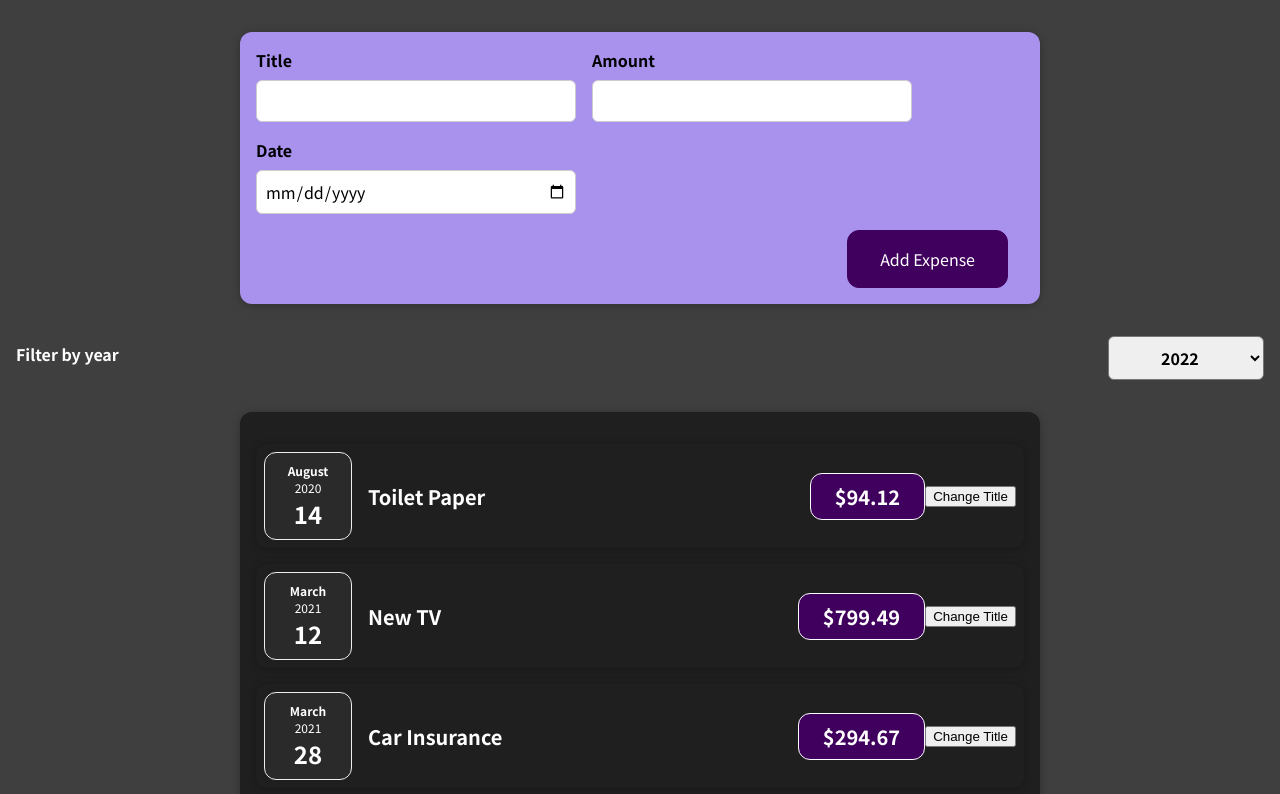
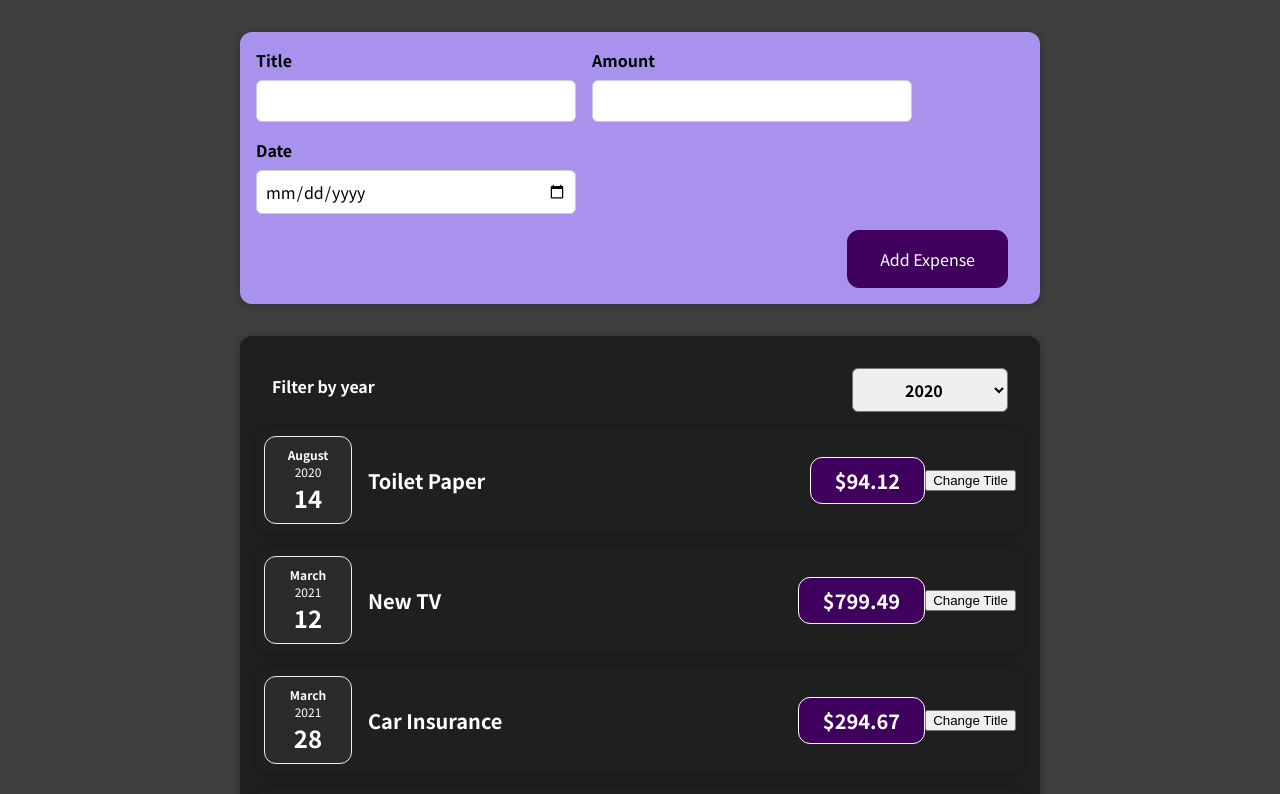
Before and after one commit to jackiepareja/expense-tracker, a React (Create React App) app: page / in a window 1280 px wide. Shown: the top 794 px of the page. Built offline with nearby package versions, Linux system fonts and the light colour scheme.

Commit message:
added expensesFilter component and stored and lifted up state to expenses. Added two way binding to the changeHandler

```diff
--- a/src/components/Expenses/Expenses.js
+++ b/src/components/Expenses/Expenses.js
@@ -1,13 +1,20 @@
+import { useState } from 'react';
 import ExpenseItem from "./ExpenseItem";
 import ExpensesFilter from "./ExpensesFilter";
 import Card from "../core-ui/Card";
 import "./Expenses.css";
 
 const Expenses = (props) => {
+  const [filteredYear, setFilteredYear] = useState('2020')
+  const filteredChangeHandler = (selectedYear) => {
+    setFilteredYear(selectedYear);
+
+  }
+  console.log(filteredYear)
   return (
-    <div>
-      <ExpensesFilter />
+
     <Card className="expenses">
+      <ExpensesFilter onChangeFilter={filteredChangeHandler} selectedYear={filteredYear} />
       <ExpenseItem
         title={props.items[0].title}
         amount={props.items[0].amount}
@@ -28,7 +35,6 @@ const Expenses = (props) => {
         amount={props.items[3].amount}
         date={props.items[3].date} />
     </Card>
-    </div>
   )
 }
 
--- a/src/components/Expenses/ExpensesFilter.js
+++ b/src/components/Expenses/ExpensesFilter.js
@@ -1,14 +1,13 @@
-import React, { useState } from 'react';
+import React from 'react';
 import './ExpensesFilter.css';
 
-const ExpensesFilter = () => {
-  const [enteredYear, setEnteredYear] = useState('');
+const ExpensesFilter = (props) => {
 
-  const filterYearHandler = (evt) => {
-    setEnteredYear(evt.target.value);
+  const dropdownChangeHandler = (evt) => {
+    props.onChangeFilter(evt.target.value)
   }
 
-  console.log(enteredYear);
+
 
 
 
@@ -16,7 +15,7 @@ const ExpensesFilter = () => {
     <div className='expenses-filter'>
       <div className='expenses-filter__control'>
         <label>Filter by year</label>
-        <select onChange={filterYearHandler}>
+        <select onChange={dropdownChangeHandler} value={props.selectedYear}>
           <option value='2022'>2022</option>
           <option value='2021'>2021</option>
           <option value='2020'>2020</option>
```
Also changed, not shown: 1 other file (tests, documents, lock files or other folders). Lines whose indentation alone changed are shown as unchanged.
